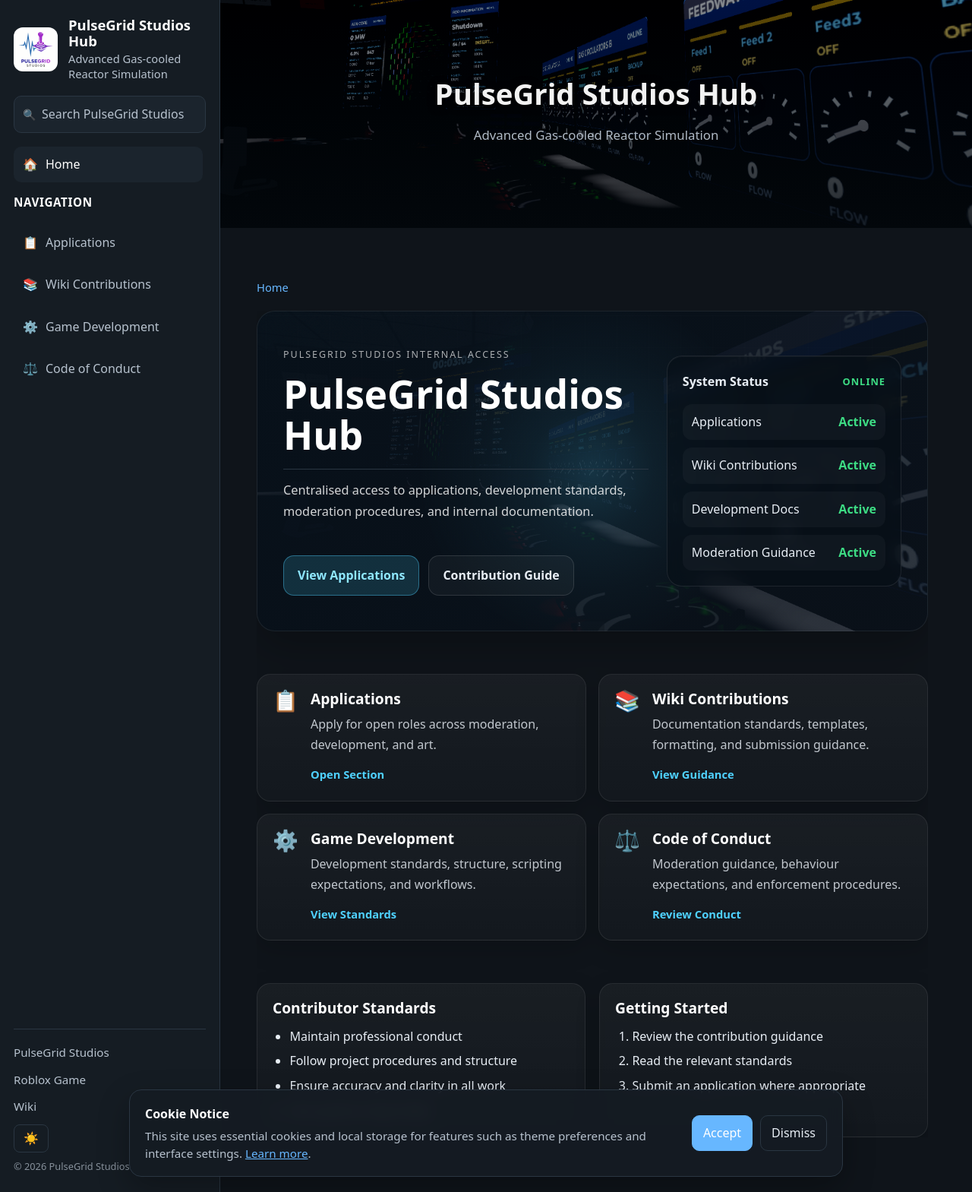
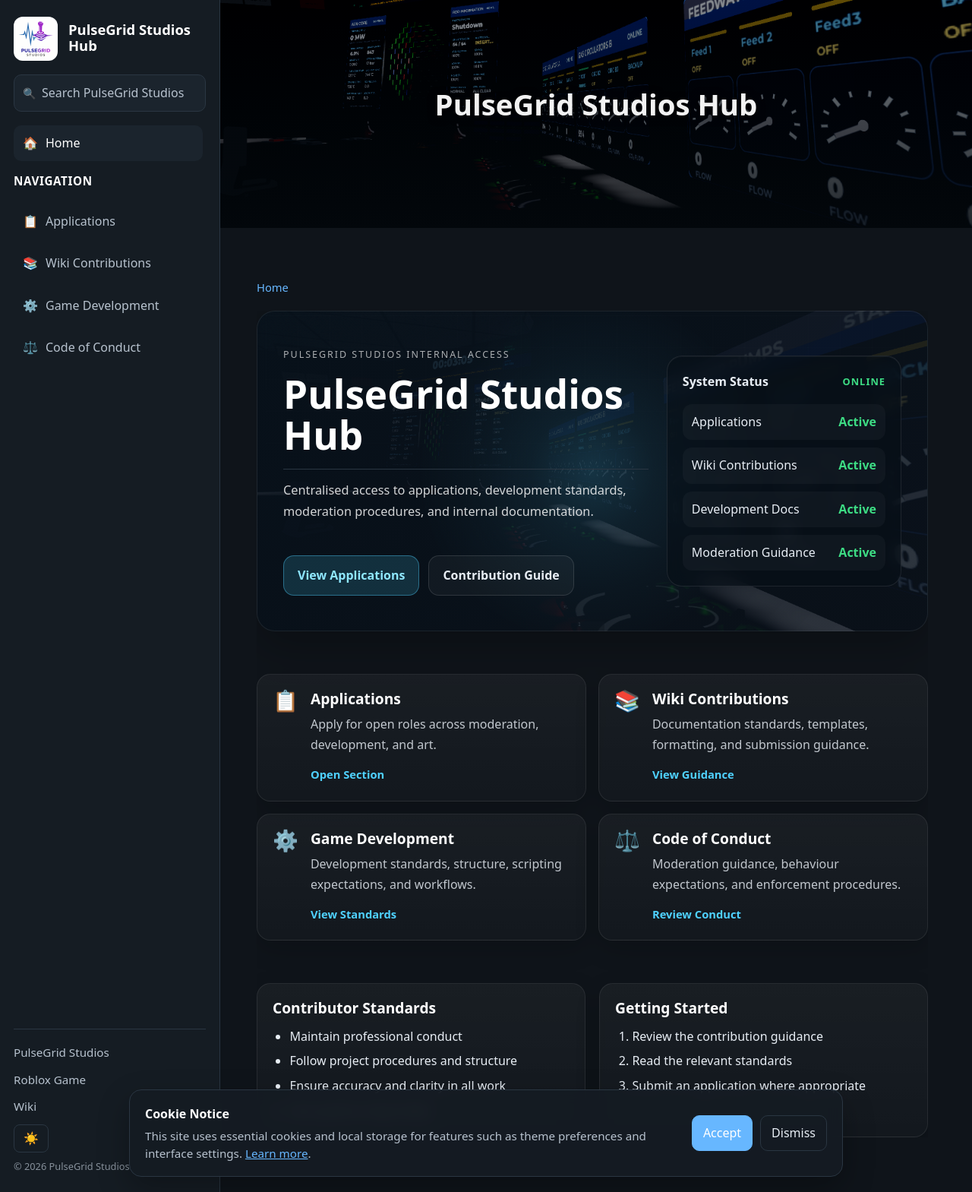
Before and after one commit to Pulsegridstudios/hub, a Jekyll site: the page built from index.md, in a window 1280 px wide. Shown: the whole page at 76% size. Built offline with Jekyll 4.4.1, drawn with Linux system fonts in a browser that asks for light colours.

Commit message:
Update _config.yml

```diff
--- a/_config.yml
+++ b/_config.yml
@@ -1,5 +1,4 @@
 title: PulseGrid Studios Hub
-description: Advanced Gas-cooled Reactor Simulation
 repository: Pulsegridstudios/contributing
 theme: minima
 
```
